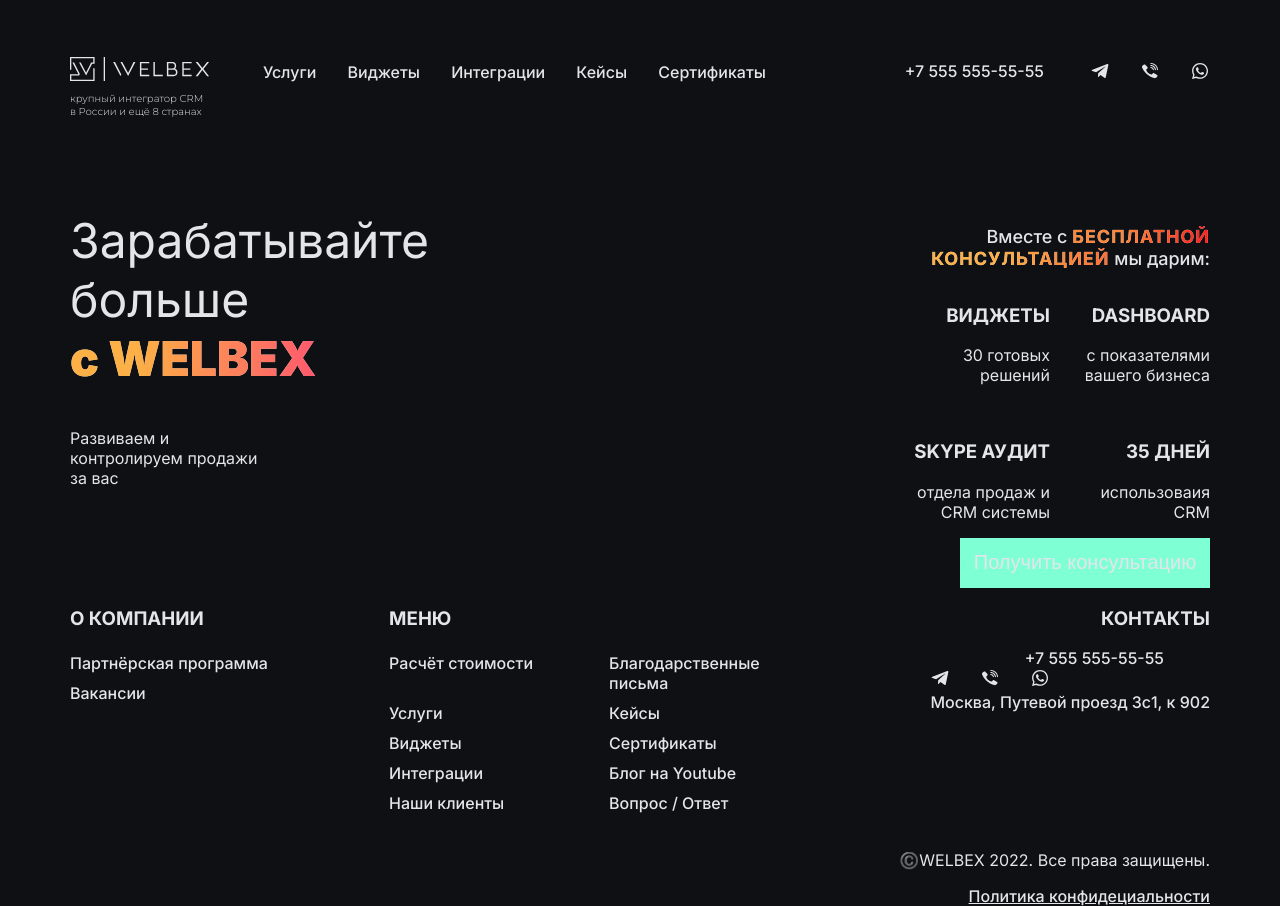
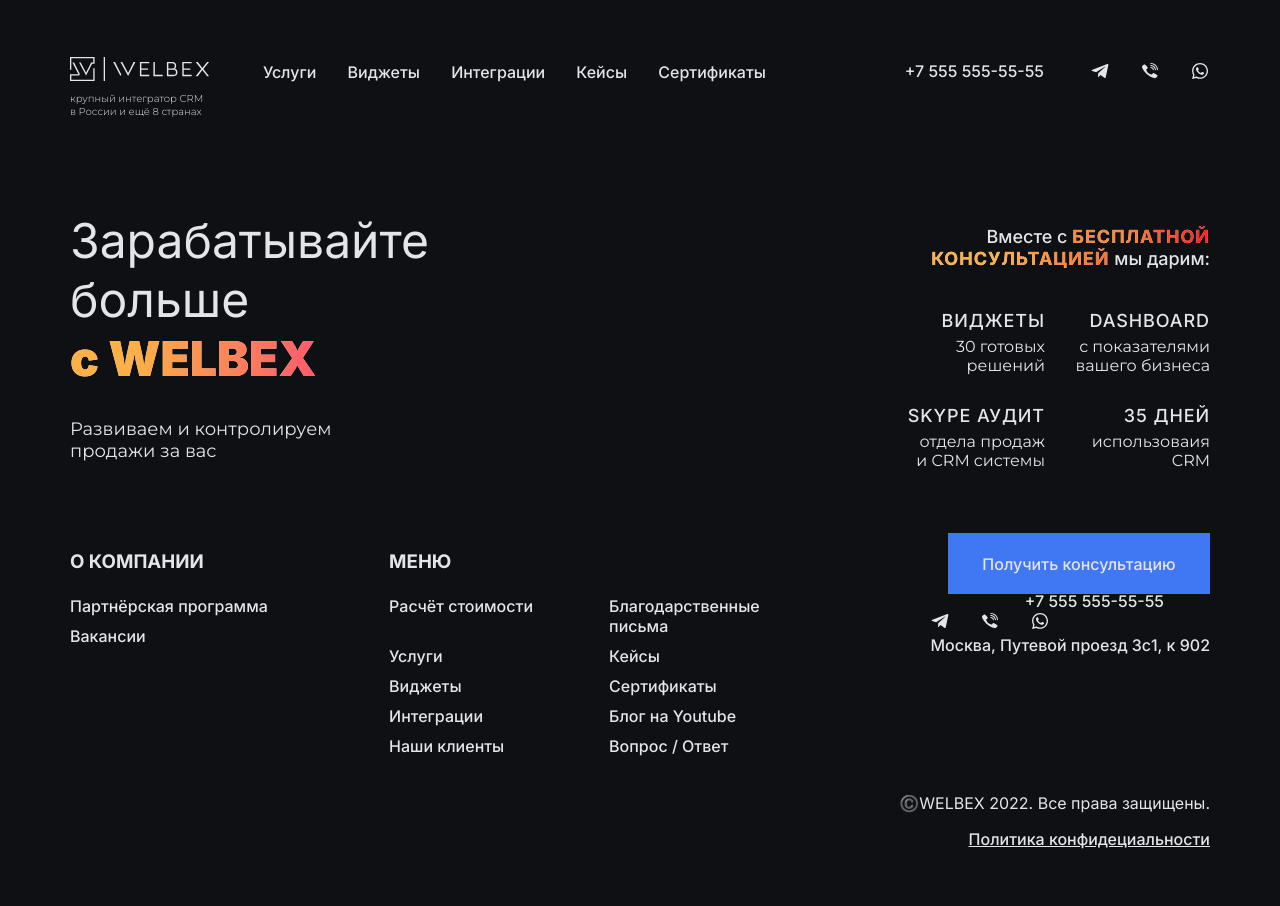
Before and after one commit to AlexNemtsev/amoCRM-test-task, a plain HTML site: page 2 task/index.html in a window 1280 px wide. After the commit the page ends 849 px from the top, so only its background shows below. Drawn offline with Linux system fonts and the light colour scheme.

Commit message:
feat: finish layout for main

```diff
--- a/2 task/index.css
+++ b/2 task/index.css
@@ -7,7 +7,7 @@
   max-width: 1440px;
   margin: 0 auto;
   background: #0E1014;
-  font-family: 'Inter', sans-serif;
+  font-family: "Inter", sans-serif;
   color: var(--font-color);
   min-height: 100vh;
   display: grid;
@@ -25,7 +25,7 @@
 }
 
 .logo__capture {
-  font-family: 'Montserrat', sans-serif;
+  font-family: "Montserrat", sans-serif;
   font-weight: 300;
   font-size: 10px;
   width: 150px;
@@ -96,6 +96,7 @@
   width: 290px;
   font-size: 48px;
   font-weight: 400;
+  margin-bottom: 30px;
 }
 
 .motto__header_highlight {
@@ -104,11 +105,14 @@
   -webkit-background-clip: text;
   -webkit-text-fill-color: transparent;
   background-clip: text;
-  text-fill-color: transparent;
 }
 
 .motto__desc {
-  width: 200px;
+  width: 265px;
+  font-family: "Montserrat";
+  font-style: normal;
+  font-weight: 400;
+  font-size: 18px;
 }
 
 .offer {
@@ -120,12 +124,12 @@
 
 .offer__header {
   max-width: 356px;
-  font-family: 'Inter', sans-serif;
+  font-family: "Inter", sans-serif;
   font-style: normal;
   font-weight: 500;
   font-size: 18px;
   line-height: 22px;
-  margin-top: 55px;
+  margin: 55px 0 0 0;
 }
 
 .offer__header_highlight {
@@ -139,7 +143,6 @@
   -webkit-background-clip: text;
   -webkit-text-fill-color: transparent;
   background-clip: text;
-  text-fill-color: transparent;
 }
 
 .highlight-2 {
@@ -147,28 +150,42 @@
   -webkit-background-clip: text;
   -webkit-text-fill-color: transparent;
   background-clip: text;
-  text-fill-color: transparent;
 }
 
 .gifts {
   display: grid;
   grid-template-columns: repeat(2, 140px);
-  gap: 20px;
-
+  row-gap: 30px;
+  column-gap: 25px;
+  margin-top: 40px;
 }
 
 .gifts__header {
   text-transform: uppercase;
+  font-weight: 500;
+  font-size: 18px;
+  letter-spacing: 0.05em;
+  margin: 0;
+}
+
+.gifts__desc {
+  font-family: "Montserrat", sans-serif;
+  font-weight: 400;
+  margin: 6px 0 0 0;
 }
 
 .offer__button {
-  background: aquamarine;
+  background: #4077F3;
   color: var(--font-color);
-  font-size: 20px;
+  font-family: "Inter", sans-serif;
+  font-weight: 500;
+  font-size: 16px;
   border: none;
-  width: 250px;
-  height: 50px;
+  width: 262px;
+  height: 61px;
   transition: color 100ms 100ms;
+  position: relative;
+  top: 63px;
 }
 
 .offer__button:hover {
```
